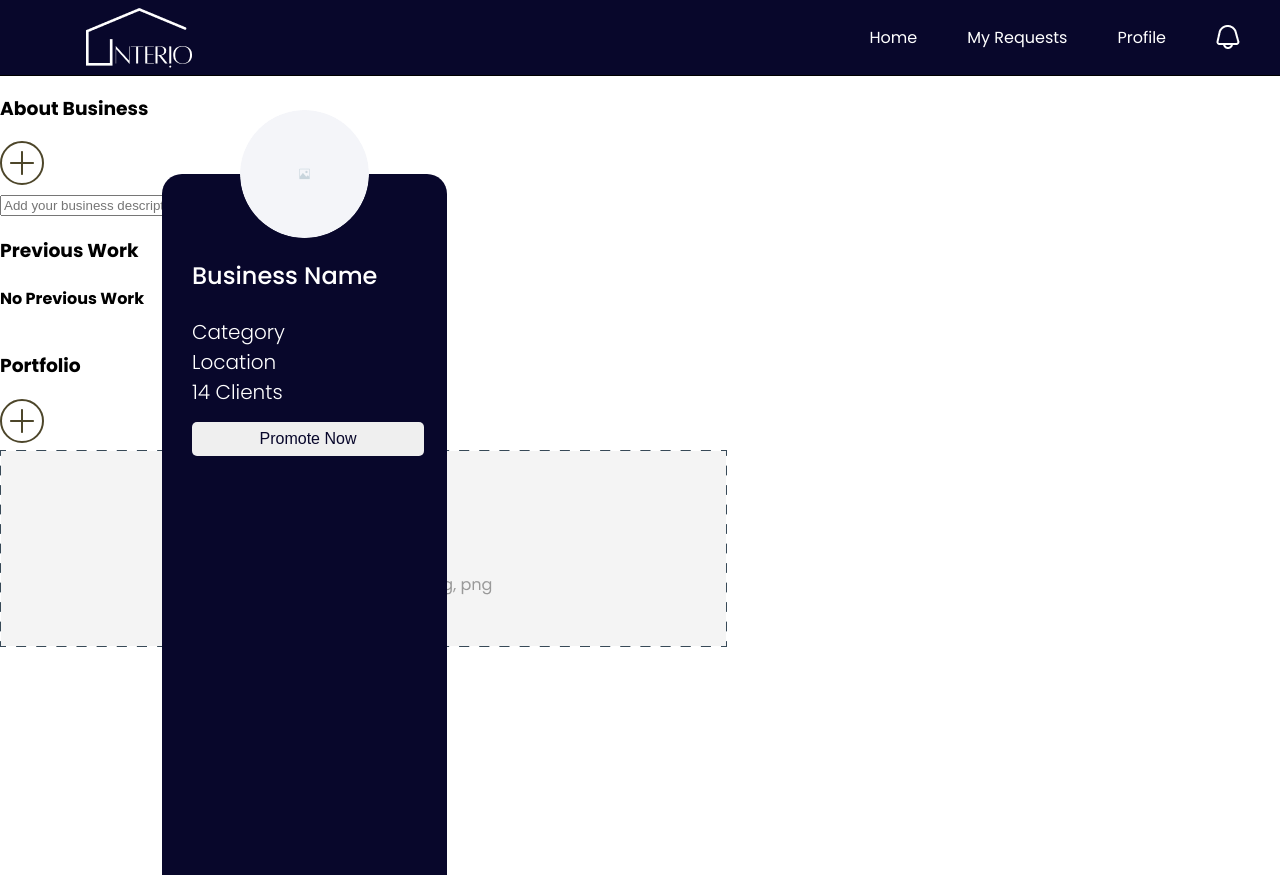
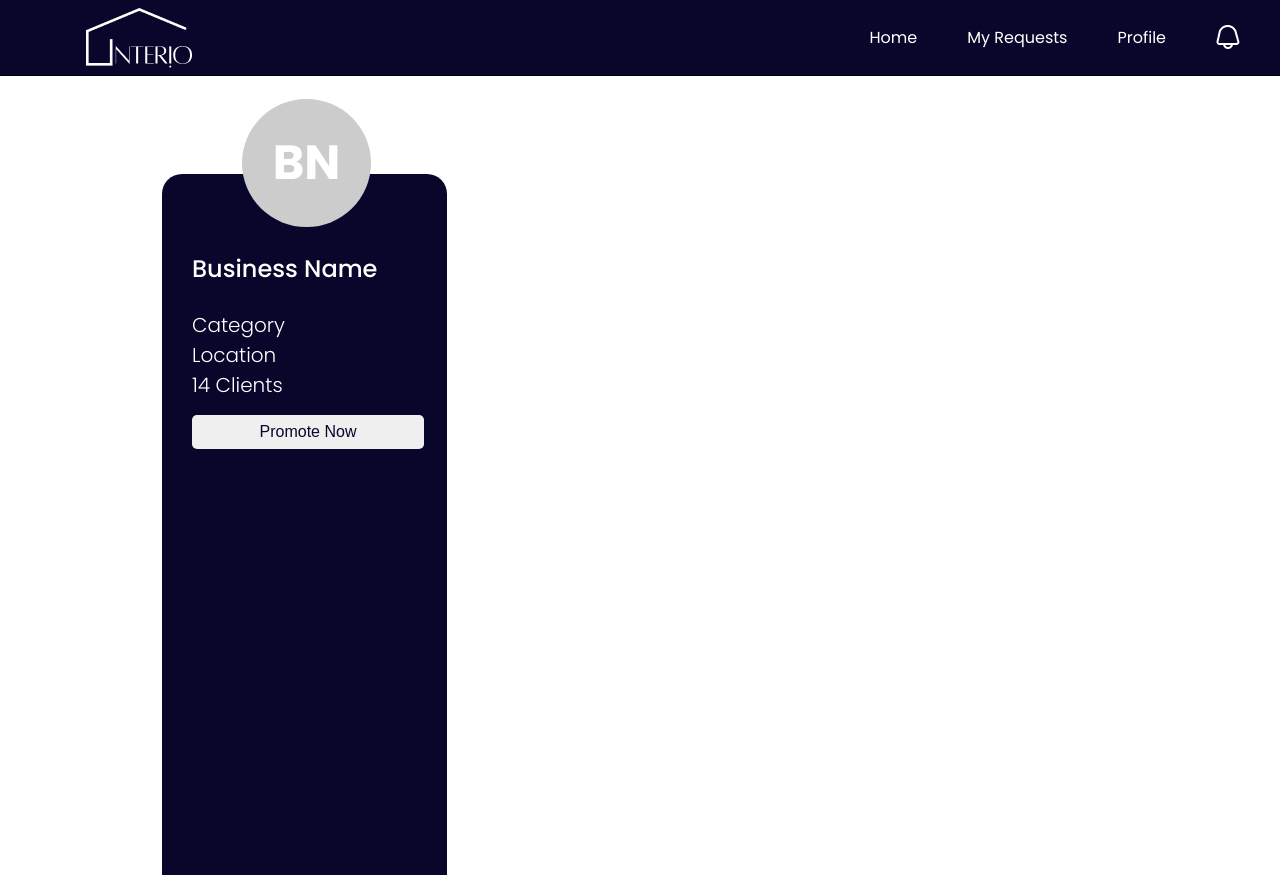
Before and after one commit to joelarapi/Interio-Front-End, a React (Vite) app: page /editprofile in a window 1280 px wide. Built offline with nearby package versions, Linux system fonts and the light colour scheme; a web font is replaced by a local one; what aws-amplify would draw is missing.

Commit message:
Working on Edit Profile(business)

```diff
--- a/src/Components/BusinessProfile/EditProfile.jsx
+++ b/src/Components/BusinessProfile/EditProfile.jsx
@@ -1,14 +1,84 @@
-import React from "react";
-import styles from "../BusinessProfile/BusinessProfile.module.css";
+import React, { useState, useEffect } from "react";
+import styles from "../BusinessProfile/EditProfile.module.css"
 import { Link } from "react-router-dom";
+
 const EditProfile = () => {
+  const [profileImage, setProfileImage] = useState("");
+  const [businessName] = useState("Business Name");
+  const [initials, setInitials] = useState("");
+  const [errorMessage, setErrorMessage] = useState("");
+
+  useEffect(() => {
+    const nameParts = businessName.split(" ");
+    const initials = nameParts.map(part => part[0].toUpperCase()).join("");
+    setInitials(initials);
+  }, [businessName]);
+
+  const handleImageChange = (event) => {
+    const file = event.target.files[0];
+    if (file) {
+      const imageUrl = URL.createObjectURL(file);
+      const img = new Image();
+      img.onload = function () {
+        if (img.width < 129 || img.height < 128) {
+          setErrorMessage("Image is too small, try another one.");
+        } else {
+          setProfileImage(imageUrl);
+          setErrorMessage("");
+        }
+      };
+      img.src = imageUrl;
+    }
+  };
+
+  const handleImageClick = () => {
+    document.getElementById("imageUpload").click();
+  };
+  const handleCloseError = () => {
+    setErrorMessage("");
+  };
+
   return (
     <>
       <div className={styles.profilemain}>
         <div className={styles.profilebar}>
-          <img src="placeholder.png" alt="profile" className={styles.imageprofile}></img>
+          <div className={styles.imageWrapper}>
+            {profileImage ? (
+              <img
+                src={profileImage}
+                alt="profile"
+                className={styles.imageprofile}
+                onClick={handleImageClick}
+                style={{ cursor: "pointer" }}
+              />
+            ) : (
+              <div
+                className={styles.initialsPlaceholder}
+                onClick={handleImageClick}
+                style={{ cursor: "pointer" }}
+              >
+                {initials}
+              </div>
+            )}
+            <input
+              type="file"
+              id="imageUpload"
+              accept="image/png, image/jpeg"
+              style={{ display: "none" }}
+              onChange={handleImageChange}
+            />
+          </div>
+          {errorMessage && (
+            <div className={styles.errorMessage}>
+              <span>{errorMessage}</span>
+              <button className={styles.closeButton} onClick={handleCloseError}>
+                &times;
+              </button>
+            </div>
+          )}
+
           <div className={styles.profileinfo}>
-            <h3>Business Name</h3>
+            <h3>{businessName}</h3>
             <div className={styles.innerinfo}>
               <Link to={"/"} className={styles.links}>
                 <h5>Category</h5>
@@ -27,24 +97,10 @@ const EditProfile = () => {
             </div>
           </div>
         </div>
-        <div className={styles.abouttitle}>
-          <h3>About Business</h3>
-          <img src="plus.svg" alt="" />
-        </div>
-        <div className={styles.aboutinput}>
-          <input type="text" name="" id="description" placeholder="Add your business description here..." />
-        </div>
-        <div className={styles.previouswork}>
-          <h3>Previous Work</h3>
-          <h4>No Previous Work</h4>
-        </div>
-        <div className={styles.portfolio}>
-          <h3>Portfolio</h3>
-          <img src="plus.svg" alt="" />
-        </div>
-        <div className={styles.portfolioUpload}>
-          <img src="Frame 83.png" alt="" />
-        </div>
+          <form className={styles.editbusiness}>
+            <div className={styles.inputs}>
+            </div>
+          </form>
       </div>
     </>
   );
--- /dev/null
+++ b/src/Components/BusinessProfile/EditProfile.module.css
@@ -0,0 +1,206 @@
+/* EDIT PROFILE-BUSINESS */
+
+.profilemain {
+    display: flex;
+    flex-direction: column;
+    height: 100vh;
+    width: 100%;
+    margin-top: 43px;
+}
+
+
+.profilebar {
+    margin-top: 99px;
+    margin-left: 162px;
+    width: 285px;
+    height: 840px;
+    background-color: rgba(8, 7, 43, 1);
+    border-top-left-radius: 20px;
+    border-top-right-radius: 20px;
+    flex: 0 0 25%;
+    position: fixed;
+}
+
+.profileinfo {
+    display: flex;
+    flex-direction: column;
+    text-align: left;
+    padding-left: 30px;
+    width: 285px;
+}
+
+.profileinfo h3 {
+    font-weight: 500;
+    color: white;
+    font-size: 24px;
+    font-family: 'Poppins', sans-serif;
+}
+
+.profilebutton button {
+    width: 232px;
+    height: 34px;
+    display: block;
+    margin: 15px auto auto 0px;
+    border-radius: 5px;
+    border: none;
+    font-size: 16px;
+    font-weight: 400;
+    line-height: 24px;
+    color: rgba(8, 7, 43, 1);
+    cursor: pointer;
+}
+
+.links {
+    text-decoration: none;
+}
+
+.innerinfo h5 {
+    font-weight: 300;
+    font-family: 'Poppins', sans-serif;
+    color: white;
+    font-size: 20px;
+}
+
+.abouttitle {
+    margin-left: 485px;
+    margin-top: 94px;
+    display: flex;
+    flex-direction: row;
+    justify-content: space-between;
+}
+
+.abouttitle h3 {
+    font-size: 32px;
+    font-weight: 400;
+    margin: 0;
+}
+
+.abouttitle img {
+    margin-right: 82px;
+}
+
+.aboutinput input {
+    margin-left: 485px;
+    margin-top: 4px;
+    width: 725px;
+    height: 142px;
+    border-radius: 10px;
+    border: 1px solid rgba(153, 153, 153, 1);
+}
+
+input::placeholder {
+    font-size: 20px;
+    font-weight: 400;
+    line-height: 30px;
+    margin-left: 20px;
+}
+
+.previouswork {
+    margin-left: 485px;
+    margin-top: 40px;
+}
+
+.previouswork h3 {
+    font-size: 32px;
+    font-weight: 400;
+    line-height: 48px;
+    margin: 0;
+}
+
+.previouswork h4 {
+    font-size: 32px;
+    font-weight: 400;
+    line-height: 48px;
+    color: rgba(153, 153, 153, 1);
+    text-align: center;
+}
+
+.portfolio {
+    margin-left: 485px;
+    display: flex;
+    flex-direction: row;
+    justify-content: space-between;
+}
+
+.portfolio img {
+    margin-right: 82px;
+}
+
+.portfolio h3 {
+    font-size: 32px;
+    font-weight: 400;
+    line-height: 48px;
+    color: rgba(77, 70, 42, 1);
+}
+
+.portfolioUpload img {
+    margin-left: 485px;
+}
+
+textarea {
+    width: 793px;
+    height: 144px;
+    font-family: 'Poppins', sans-serif;
+    font-size: 16px;
+    border-radius: 10px;
+}
+
+.imageprofile {
+    width: 150px;
+    height: 150px;
+    border-radius: 50%;
+    object-fit: cover;
+    display: block;
+}
+
+.errorMessage {
+    top: -86px;
+    background-color: #fff7f4;
+    border: 2px solid rgb(214, 12, 12);
+    border-radius: 10px;
+    left: 470px;
+    flex-direction: row;
+    width: 350px;
+    height: 27px;
+    text-align: center;
+    position: absolute;
+}
+
+.imageWrapper {
+    margin-left: 80px;
+    margin-top: -75px;
+    display: flex;
+    justify-content: center;
+    align-items: center;
+    width: 129px;
+    height: 128px;
+    background-color: #ccc;
+    border-radius: 50%;
+    font-size: 48px;
+    font-weight: bold;
+    color: #fff;
+    text-align: center;
+    line-height: 150px;
+}
+
+.initialsPlaceholder {
+    display: flex;
+    justify-content: center;
+    align-items: center;
+    width: 100%;
+    height: 100%;
+}
+
+.closeButton {
+    background: none;
+    border: none;
+    font-size: 20px;
+    cursor: pointer;
+    color: rgb(37, 1, 1);
+    margin-left: 20px;
+    padding: 0;
+}
+
+.closeButton:hover {
+    color: rgb(36, 1, 1);
+}
```
